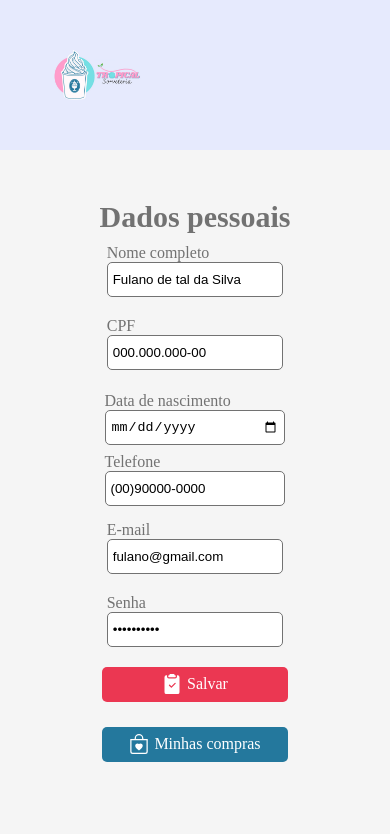
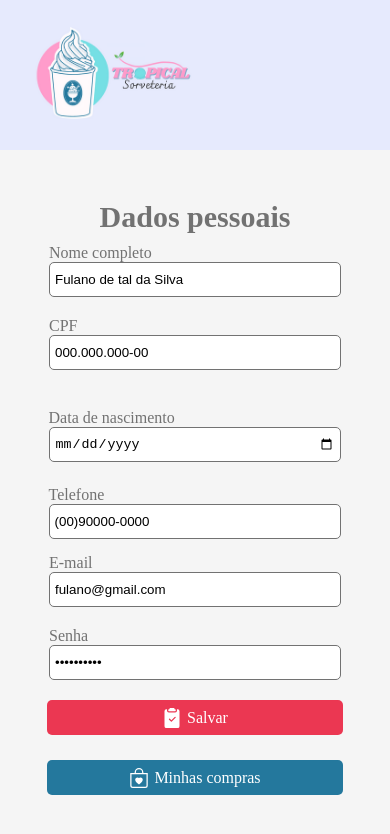
Before and after one commit to LUIZARIB/projeto_final_frontend, a plain HTML site: page src/html/perfil_dados_pessoais.html in a window 390 px wide. Drawn offline with Linux system fonts and the light colour scheme; a web font is replaced by a local one.

Commit message:
falta finalizar

```diff
--- a/src/css/minhas_compras.css
+++ b/src/css/minhas_compras.css
@@ -30,6 +30,7 @@ footer, nav {
 
 .img-compras{
     background-color: white;
+    border-radius: 5px;
     width: 28%;
     display: flex;
     align-items: center;
@@ -60,9 +61,27 @@ footer, nav {
     text-align: justify;
 }
 
+.logo-imagem{
+    width: 370px;
+}
+
+
 @media screen and (max-width:1200px) {
     .compras-cliente{
         width: 80%;
+    }
+
+    .img-compras{
+        border-radius: 5px;
+    }
+
+    .logo {
+        width: 48%;
+        display: block;
+    }
+
+    .logo-imagem {
+        width: 100%;
     }
 }
 
@@ -70,12 +89,31 @@ footer, nav {
     .compras-cliente{
         width: 90%;
     }
+
+    .logo {
+        align-items: center;
+        justify-content: center;
+    }
+
+    .logo-imagem{
+        margin-top: 10px;
+    }
+
 }
 
 @media screen and (max-width:795px) {
     .compras-cliente{
         width: 95%;
     }
+
+    .logo {
+        align-items: center;
+    }
+
+    .logo-imagem{
+        width: 80%;
+    }
+
 }
 
 @media screen and (max-width:620px) {
@@ -98,14 +136,15 @@ footer, nav {
     .texto-menor{
         font-size: 15px;
     }
+
 }
 
 @media screen and (max-width:535px) {
     .compras-cliente{
         width: 80%;
-        border: 1px solid black;
         background-color: white;
         border-radius: 5px;
+        padding-bottom: 10px;
         margin: 0 auto;
         margin-top: 15px;
         display: block;
@@ -119,6 +158,7 @@ footer, nav {
     .img-compras{
         background-color: white;
         width: 100%;
+        border-radius: 5px;
         align-items: center;
         justify-content: center;
     }
--- a/src/css/perfil_dados_pessoais.css
+++ b/src/css/perfil_dados_pessoais.css
@@ -166,7 +166,7 @@ form {
     }
 
     form {
-        width: 100%;
+        width: 95%;
     }
 
     .estilo-form-01 {
@@ -191,3 +191,35 @@ form {
         width: 100%;
     }
 }
+
+@media screen and (max-width:442px) {
+    .dados-pessoais {
+        width: 100%;
+    }
+
+    form {
+        width: 100%;
+    }
+
+    .estilo-form-01 {
+        margin-top: 8%;
+    }
+
+    .estilo-forms,.estilo2 {
+        width: 100%;
+    }
+
+    .forms-salvar,
+    .compras {
+        width: 95%;
+    }
+
+    .logo {
+        width: 90%;
+        display: block;
+    }
+
+    .logo-imagem {
+        width: 100%;
+    }
+}
```
